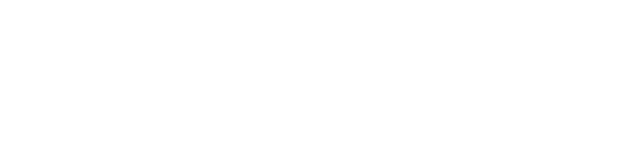
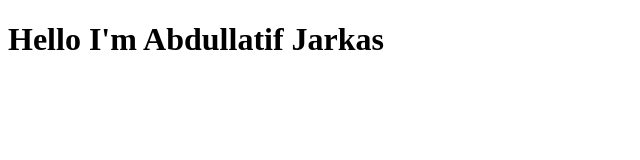
Before and after one commit to abdullatif-jarkas/Test, a plain HTML site: page index.html in a window 1280 px wide. Shown: the whole page, without its empty margins (0-640 px from the left). Drawn offline with Linux system fonts and the light colour scheme.

Commit message:
first commit by abdullatif jarkas

```diff
--- a/index.html
+++ b/index.html
@@ -6,6 +6,8 @@
   <title>Document</title>
 </head>
 <body>
-
+  <header>
+    <h1>Hello I'm Abdullatif Jarkas</h1>
+  </header>
 </body>
 </html>
```
